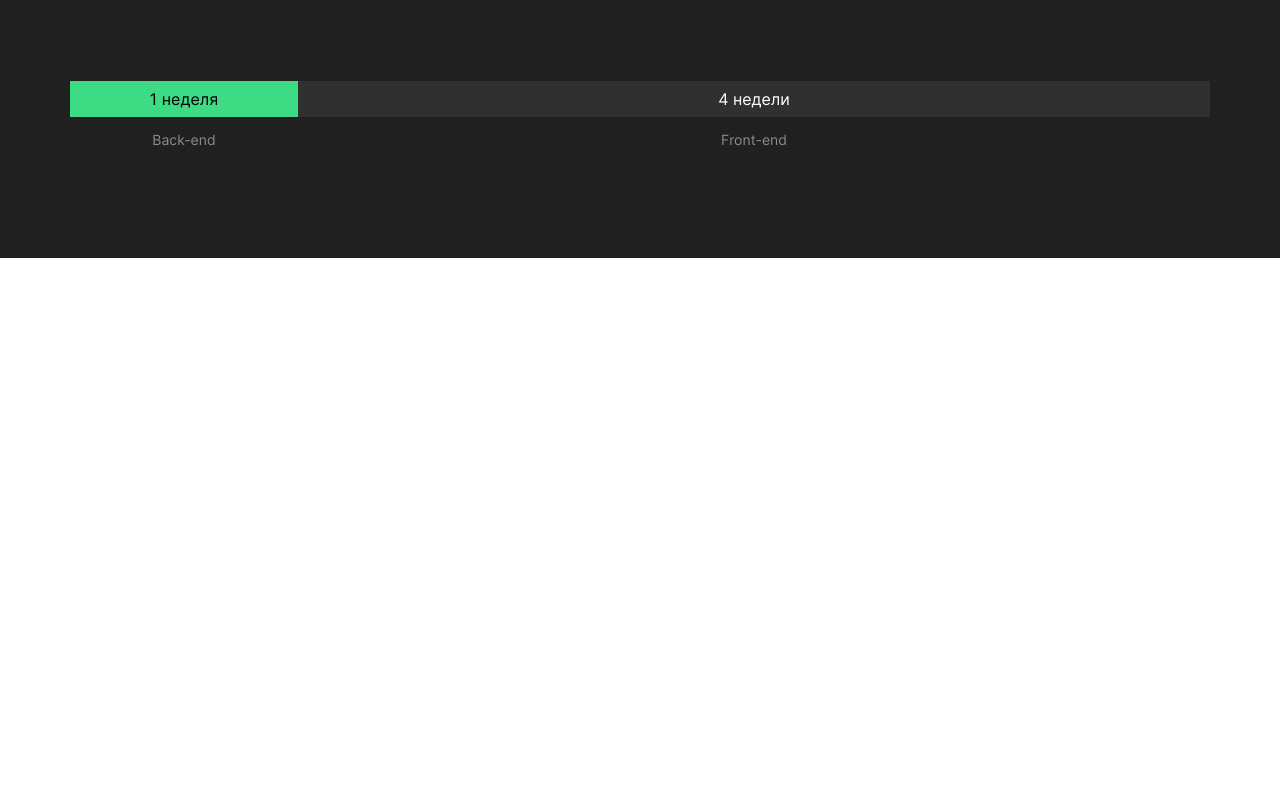
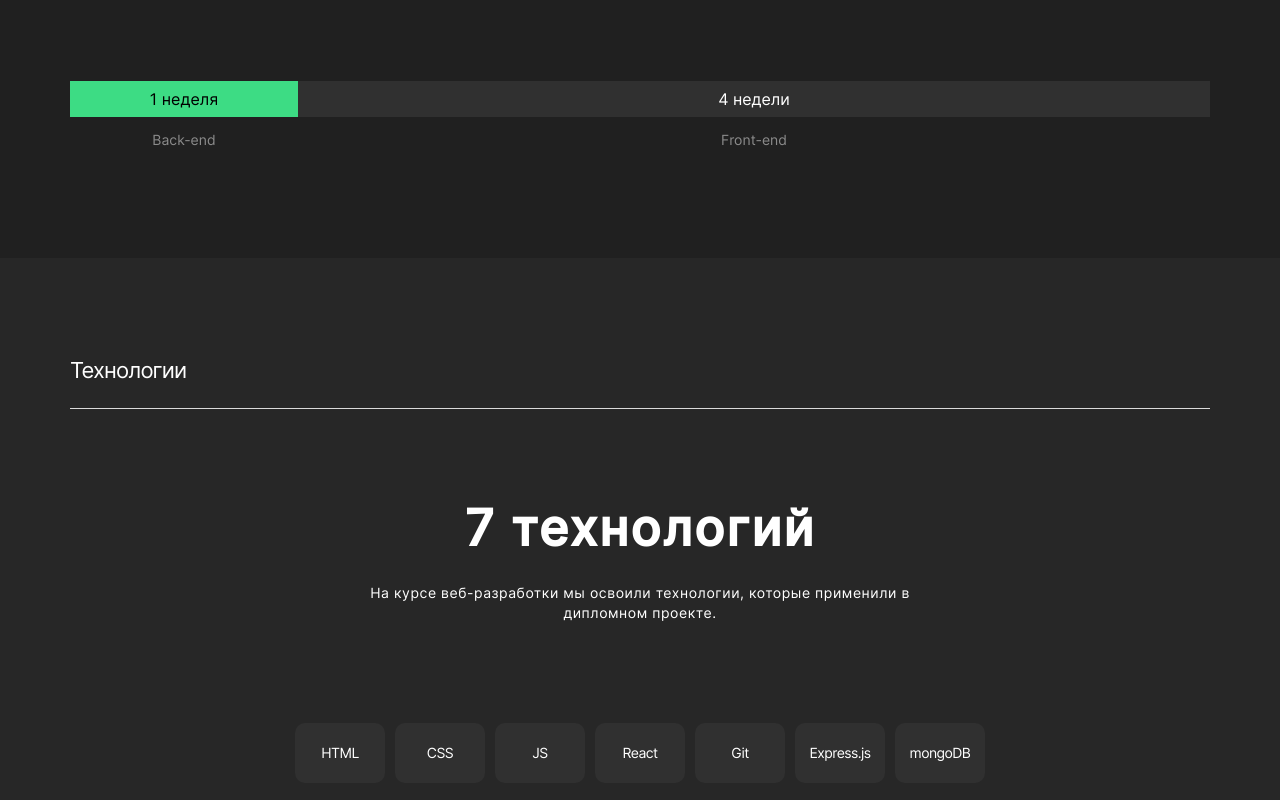
Before and after one commit to Rubyroido/movies-explorer-frontend, a React (Create React App) app in the folder movies-explorer/: page / in a window 1280 px wide. Shown: the part 890-1690 px from the top of the page. Before the commit the page ends 1148 px from the top, so only its background shows below. Built offline with nearby package versions, Linux system fonts and the light colour scheme.

Commit message:
feat: сверстал компонент Techs

```diff
--- a/movies-explorer/src/components/AboutProject/AboutProject.css
+++ b/movies-explorer/src/components/AboutProject/AboutProject.css
@@ -15,6 +15,7 @@
   box-sizing: border-box;
   font-weight: 400;
   font-size: 22px;
+  letter-spacing: -0.04em;
   text-align: start;
 }
 
--- a/movies-explorer/src/components/Main/Main.css
+++ b/movies-explorer/src/components/Main/Main.css
@@ -0,0 +1,3 @@
+.main {
+  width: 100%;
+}
--- a/movies-explorer/src/components/Main/Main.js
+++ b/movies-explorer/src/components/Main/Main.js
@@ -1,7 +1,7 @@
 import './Main.css';
 import Promo from '../Promo/Promo';
 import AboutProject from '../AboutProject/AboutProject';
-// import Techs from '../Techs/Techs';
+import Techs from '../Techs/Techs';
 // import AboutMe from '../AboutMe/AboutMe';
 // import Portfolio from '../Portfolio/Portfolio';
 
@@ -10,7 +10,7 @@ function Main() {
     <main className="main">
       <Promo />
       <AboutProject />
-      {/* <Techs /> */}
+      <Techs />
       {/* <AboutMe /> */}
       {/* <Portfolio /> */}
     </main>
--- /dev/null
+++ b/movies-explorer/src/components/Techs/Techs.css
@@ -0,0 +1,82 @@
+.techs {
+  width: 100%;
+  background-color: #272727;
+  margin: 0;
+  padding: 0;
+  box-sizing: border-box;
+  display: flex;
+}
+
+.techs__container {
+  max-width: 1140px;
+  width: 100vw;
+  margin: 100px auto;
+  padding: 0;
+}
+
+.techs__title {
+  width: 100%;
+  height: 51px;
+  margin: 0;
+  padding: 0;
+  border-bottom: 1px solid #DADADA;
+  box-sizing: border-box;
+  font-weight: 400;
+  font-size: 22px;
+  letter-spacing: -0.04em;
+  text-align: start;
+}
+
+.techs__text-container {
+  display: flex;
+  flex-direction: column;
+  align-items: center;
+  gap: 26px;
+  width: 600px;
+  font-weight: 400;
+  margin: 90px auto 100px;
+}
+
+.techs__subtitle {
+  font-size: 50px;
+  line-height: 58px;
+  letter-spacing: 0.04em;
+  margin: 0;
+  padding: 0;
+}
+
+.techs__text {
+  font-size: 14px;
+  line-height: 20px;
+  letter-spacing: 0.04em;
+  margin: 0;
+  padding: 0;
+}
+
+.techs__list {
+  display: flex;
+  gap: 10px;
+  list-style: none;
+  margin: 0 auto;
+  padding: 0;
+  width: fit-content;
+}
+
+.techs__list-item {
+  background-color: #303030;
+  display: block;
+  width: 90px;
+  height: 60px;
+  border-radius: 10px;
+  font-weight: 400;
+  font-size: 14px;
+  line-height: 18px;
+  letter-spacing: -0.04em;
+  padding: 21px 0;
+  margin: 0;
+  box-sizing: border-box;
+}
+
+.techs__list-item:hover {
+  opacity: 0.8;
+}
--- /dev/null
+++ b/movies-explorer/src/components/Techs/Techs.js
@@ -0,0 +1,40 @@
+import './Techs.css';
+
+function Techs() {
+  return (
+    <section className="techs">
+      <div className="techs__container">
+        <h2 className="techs__title">Технологии</h2>
+        <div className="techs__text-container">
+          <h3 className="techs__subtitle">7 технологий</h3>
+          <p className="techs__text">На курсе веб-разработки мы освоили технологии, которые применили в дипломном проекте.</p>
+        </div>
+        <ul className="techs__list">
+          <li>
+            <span className="techs__list-item">HTML</span>
+          </li>
+          <li>
+            <span className="techs__list-item">CSS</span>
+          </li>
+          <li>
+            <span className="techs__list-item">JS</span>
+          </li>
+          <li>
+            <span className="techs__list-item">React</span>
+          </li>
+          <li>
+            <span className="techs__list-item">Git</span>
+          </li>
+          <li>
+            <span className="techs__list-item">Express.js</span>
+          </li>
+          <li>
+            <span className="techs__list-item">mongoDB</span>
+          </li>
+        </ul>
+      </div>
+    </section>
+  )
+}
+
+export default Techs;
```
